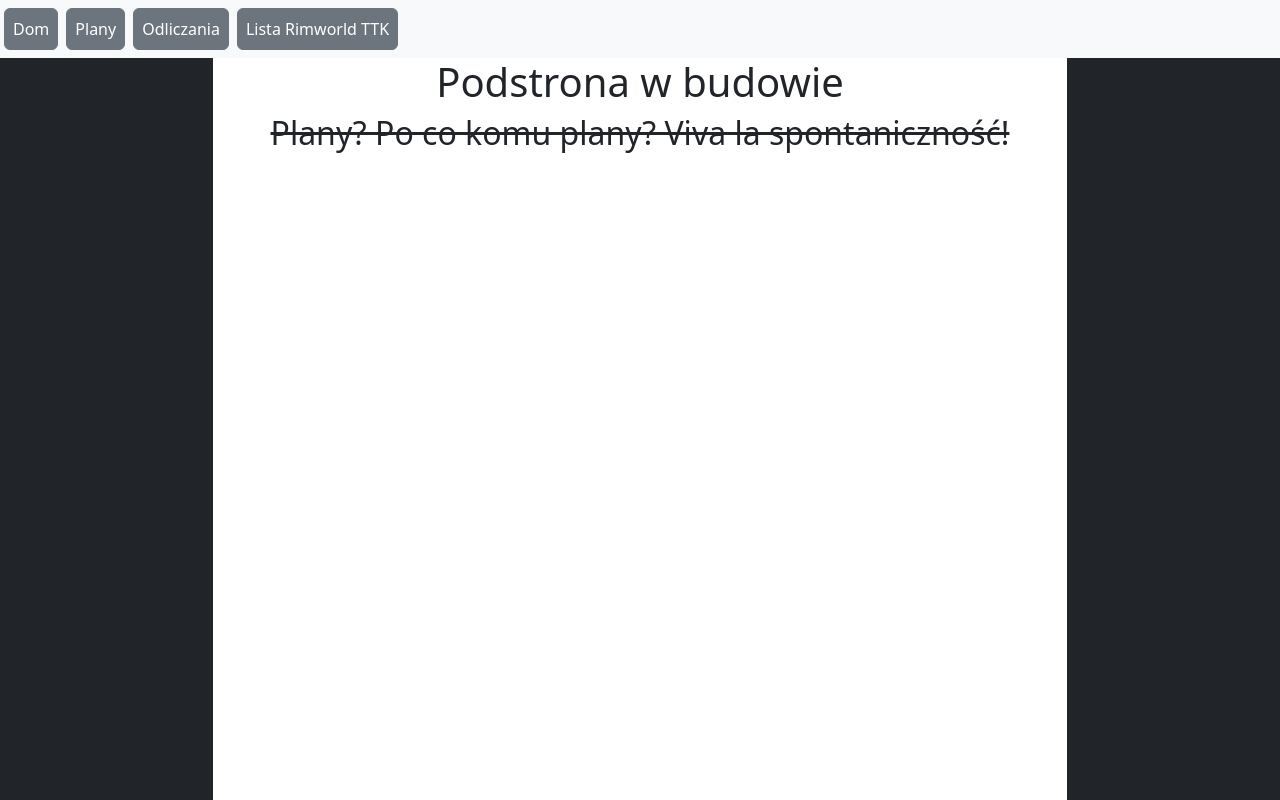
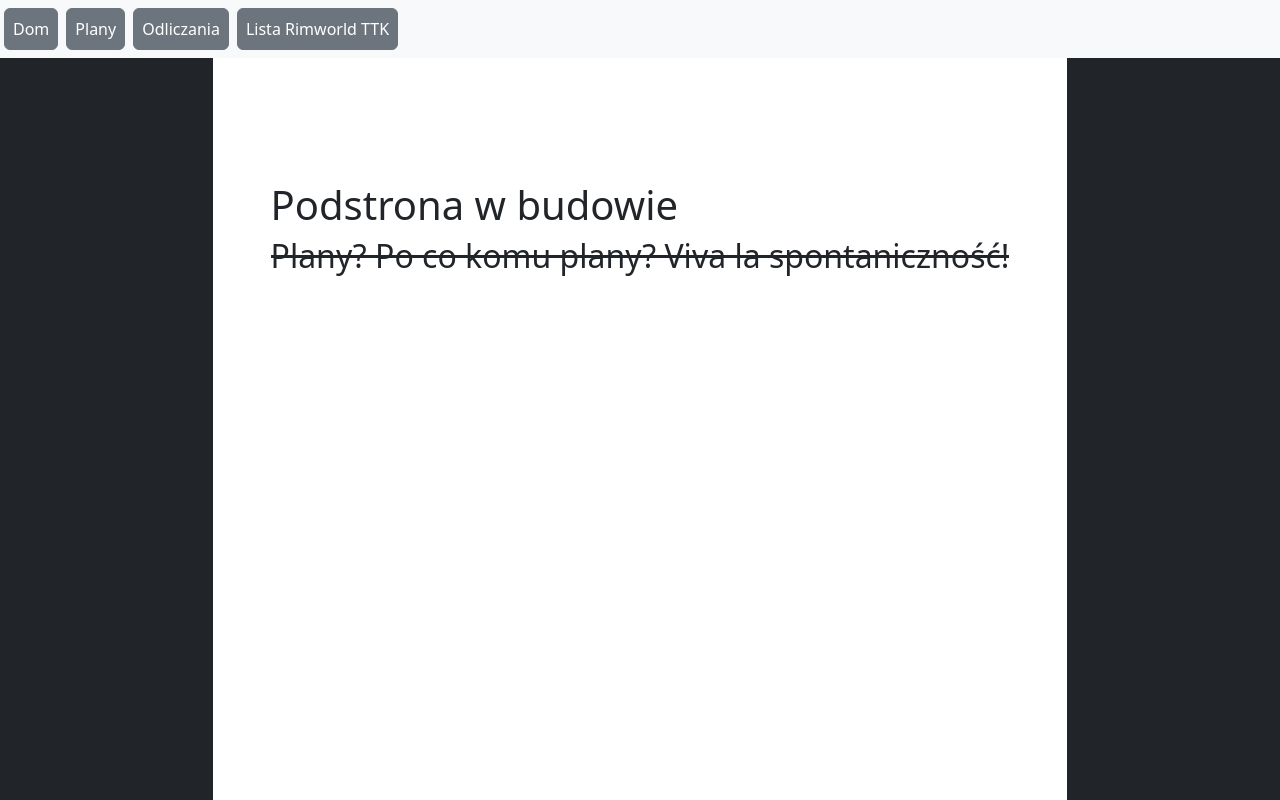
Before and after one commit to Ksyl0/KsylThingsWebButSvelte, a SvelteKit app: page /plans in a window 1280 px wide. Built offline with nearby package versions, Linux system fonts and the light colour scheme.

Commit message:
- Poprawka układu i ostylowania divów

```diff
--- a/src/routes/+layout.svelte
+++ b/src/routes/+layout.svelte
@@ -14,7 +14,7 @@
             <div class="col-lg-2 col-0 bg-dark">
 
             </div>
-            <div class="col-lg-8 col-12 vstack d-flex align-items-center justify-content-center h-100" style="overflow: hidden">
+            <div class="col-lg-8 col-12 vstack d-flex align-items-center justify-content-center h-100">
                 <slot></slot>
             </div>
             <div class="col-lg-2 col-0 bg-dark">
--- a/src/routes/plans/+page.svelte
+++ b/src/routes/plans/+page.svelte
@@ -15,6 +15,7 @@
 <svelte:head>
     <title>Plany</title>
 </svelte:head>
+<div style="overflow:hidden">
     <h1>Podstrona w budowie</h1>
     <h2><s>Plany? Po co komu plany? Viva la spontaniczność!</s></h2>
     <div class="vstack container-flex d-flex justify-content-center align-items-center">
@@ -26,3 +27,4 @@
         </div>
         {/if}
     </div>
+</div>
```
Lines whose indentation alone changed are shown as unchanged.
